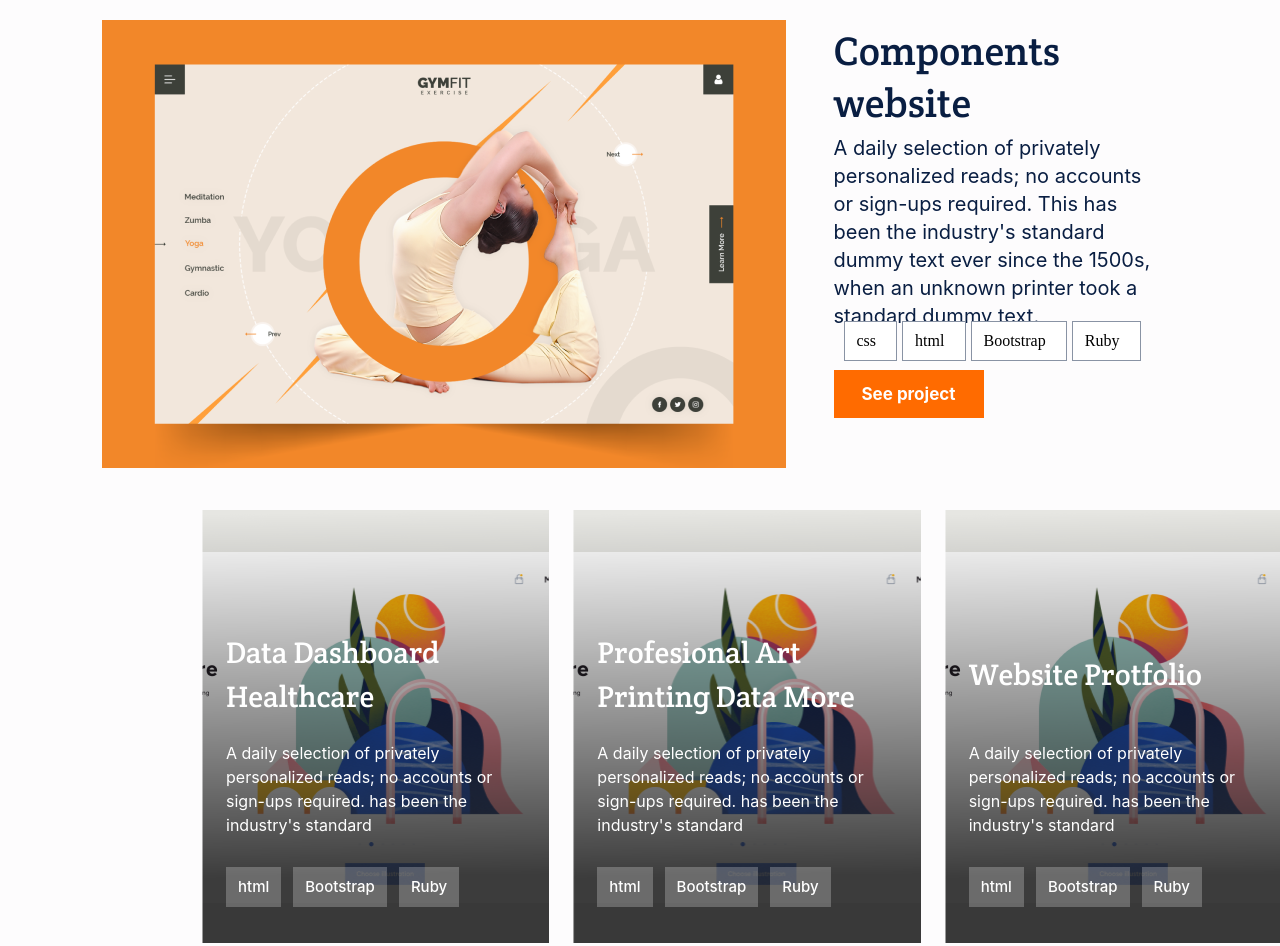
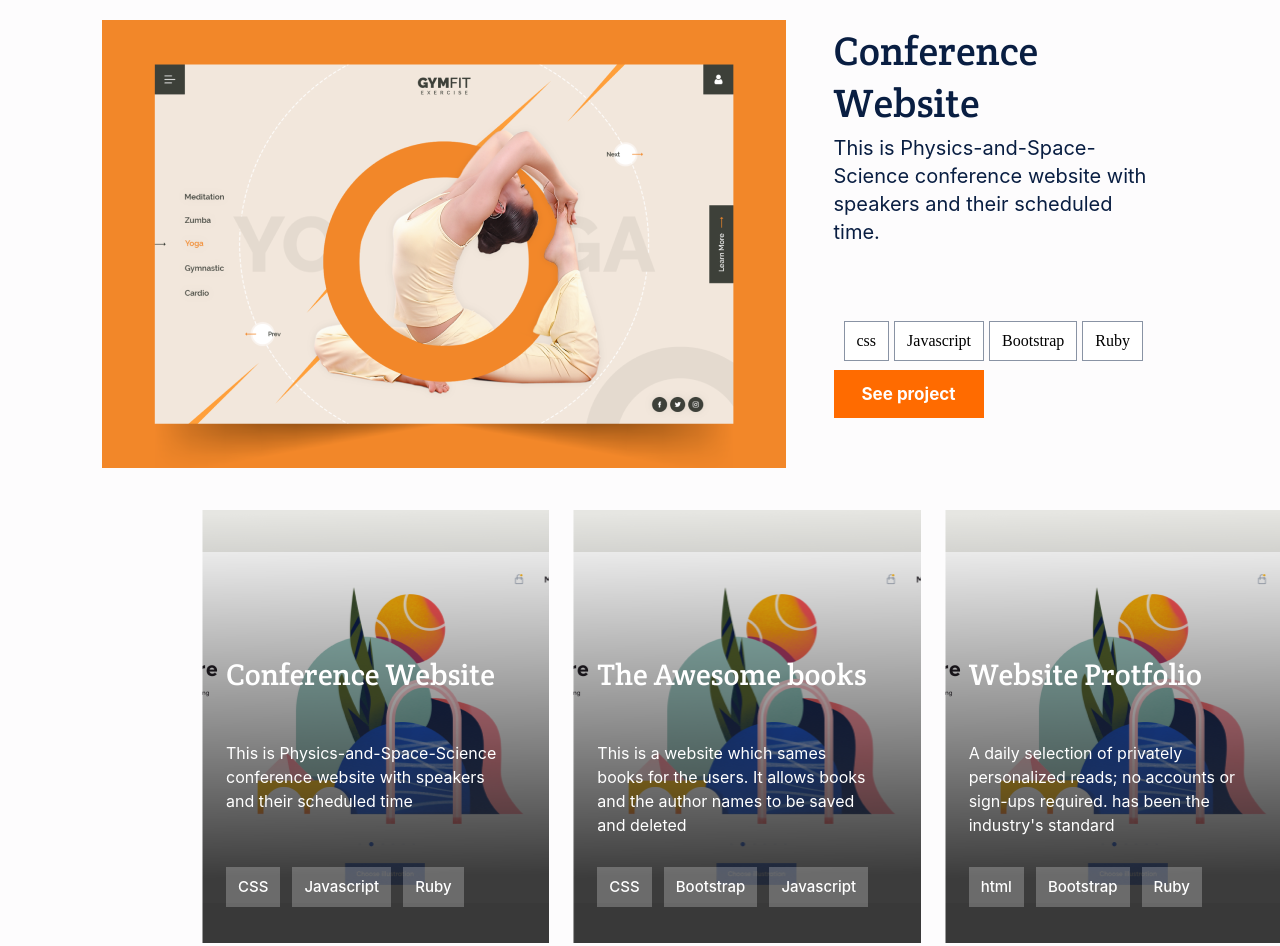
Before and after one commit to ikoote1/Portfolio-Setup, a website: page index.html in a window 1280 px wide. Shown: the part 1180-2126 px from the top of the page. Drawn offline with Linux system fonts and the light colour scheme.

Commit message:
Added two new projects to my portfolio

```diff
--- a/index.js
+++ b/index.js
@@ -17,11 +17,40 @@ document.querySelectorAll('.menu-r').forEach((n) => n.addEventListener('click',
 
 const modalsObj = [
   {
-    modalTitle: 'Components website',
-    modalList: ['css', 'html', 'Bootstrap', 'Ruby on rails'],
+    modalTitle: 'Conference Website',
+    modalList: ['CSS', 'Javascript', 'Ruby'],
+    modalImg: './images/book3.PNG',
+    modalText:
+      "This is Physics-and-Space-Science conference website with speakers and their scheduled time",
+      link:"https://ikoote1.github.io/Physics-and-Space-Science/",
+      liveLink:"https://github.com/ikoote1/Physics-and-Space-Science",
+  },
+  {
+    modalTitle: 'The Awesome books',
+    modalList: ['CSS', 'Bootstrap', 'Javascript'],
+    modalImg: './images/book.PNG',
+    modalText:
+      "This is a website which sames books for the users. It allows books and the author names to be saved. Books can be deleted at all. It was developed using CSS, Bootstrap and javascript",
+      link:'https://ikoote1.github.io/Awesome-books-ES6/',
+      liveLink:"https://github.com/ikoote1/Awesome-books-ES6",
+  },
+  {
+    modalTitle: 'Profesional Art Printing Data More',
+    modalList: ['html', 'Bootstrap', 'Ruby'],
     modalImg: './images/Snapshoot Portfolio.png',
     modalText:
-      "A daily selection of privately personalized reads; no accounts or sign-ups required. This has been the industry's standard dummy text ever since the 1500s, when an unknown printer took a standard dummy text.",
+      "A daily selection of privately personalized reads; no accounts or sign-ups required. has been the industry's standard",
+      link:'',
+      liveLink:"",
+  },
+  {
+    modalTitle: 'Website Protfolio',
+    modalList: ['html', 'Bootstrap', 'Ruby'],
+    modalImg: './images/Snapshoot Portfolio.png',
+    modalText:
+      "A daily selection of privately personalized reads; no accounts or sign-ups required. has been the industry's standard",
+      link:'',
+      liveLink:"",
   },
   {
     modalTitle: 'Data Dashboard Healthcare',
@@ -29,6 +58,8 @@ const modalsObj = [
     modalImg: './images/Snapshoot Portfolio.png',
     modalText:
       "A daily selection of privately personalized reads; no accounts or sign-ups required. has been the industry's standard",
+      link:'',
+      liveLink:"",
   },
   {
     modalTitle: 'Profesional Art Printing Data More',
@@ -36,6 +67,8 @@ const modalsObj = [
     modalImg: './images/Snapshoot Portfolio.png',
     modalText:
       "A daily selection of privately personalized reads; no accounts or sign-ups required. has been the industry's standard",
+      link:'',
+      liveLink:"",
   },
   {
     modalTitle: 'Website Protfolio',
@@ -43,27 +76,8 @@ const modalsObj = [
     modalImg: './images/Snapshoot Portfolio.png',
     modalText:
       "A daily selection of privately personalized reads; no accounts or sign-ups required. has been the industry's standard",
-  },
-  {
-    modalTitle: 'Data Dashboard Healthcare',
-    modalList: ['html', 'Bootstrap', 'Ruby'],
-    modalImg: './images/Snapshoot Portfolio.png',
-    modalText:
-      "A daily selection of privately personalized reads; no accounts or sign-ups required. has been the industry's standard",
-  },
-  {
-    modalTitle: 'Profesional Art Printing Data More',
-    modalList: ['html', 'Bootstrap', 'Ruby'],
-    modalImg: './images/Snapshoot Portfolio.png',
-    modalText:
-      "A daily selection of privately personalized reads; no accounts or sign-ups required. has been the industry's standard",
-  },
-  {
-    modalTitle: 'Website Protfolio',
-    modalList: ['html', 'Bootstrap', 'Ruby'],
-    modalImg: './images/Snapshoot Portfolio.png',
-    modalText:
-      "A daily selection of privately personalized reads; no accounts or sign-ups required. has been the industry's standard",
+      link:'',
+      liveLink:"",
   },
 ];
 
@@ -92,11 +106,11 @@ modalsObj.forEach((o) => {
           <div class="pop-B">
               <p>${o.modalText}</p>
               <div class="btn-popD">
+              <a href="${o.link}"><button type="button" style="z-index:20000" class="btn-pop btn-pop2">See Live <img src="./images/Icon - Export.png"
+                alt=""></button></a>
+            <a href="${o.liveLink}"><button type="button" style="z-index:20000" class="btn-pop btn-pop3">See Source <img src="./images/Vectorpop.png"
+                alt=""></button></a>
 
-                  <button type="button" class="btn-pop btn-pop2" onclick="location.href='https://ikoote1.github.io/Portfolio-Setup/'">See Live <img src="./images/Icon - Export.png"
-                          alt=""></button>
-                  <button type="button" class="btn-pop btn-pop3" onclick="location.href='https://github.com/ikoote1/Portfolio-Setup.git'">See Source <img src="./images/Vectorpop.png"
-                          alt=""></button>
               </div>
           </div>
       </div>
@@ -123,11 +137,11 @@ function closeModal(i) {
 
 const modalsOb = [
   {
-    modalTitl: 'Components website',
-    modalLis: ['css', 'html', 'Bootstrap', 'Ruby'],
+    modalTitl: 'Conference Website',
+    modalLis: ['css', 'Javascript', 'Bootstrap', 'Ruby'],
     modalIm: './images/Img Placeholder.png',
     modalTex:
-      "A daily selection of privately personalized reads; no accounts or sign-ups required. This has been the industry's standard dummy text ever since the 1500s, when an unknown printer took a standard dummy text.",
+      "This is Physics-and-Space-Science conference website with speakers and their scheduled time.",
   }];
 const work = document.querySelector('.description-med');
 
@@ -171,16 +185,16 @@ modalsOb.forEach((o) => {
 const modalsO = [
 
   {
-    modalTitle: 'Data Dashboard Healthcare',
-    modalList: ['html', 'Bootstrap', 'Ruby'],
+    modalTitle: 'Conference Website',
+    modalList: ['CSS', 'Javascript', 'Ruby'],
     modalText:
-      "A daily selection of privately personalized reads; no accounts or sign-ups required. has been the industry's standard",
+      "This is Physics-and-Space-Science conference website with speakers and their scheduled time",
   },
   {
-    modalTitle: 'Profesional Art Printing Data More',
-    modalList: ['html', 'Bootstrap', 'Ruby'],
+    modalTitle: 'The Awesome books',
+    modalList: ['CSS', 'Bootstrap', 'Javascript'],
     modalText:
-      "A daily selection of privately personalized reads; no accounts or sign-ups required. has been the industry's standard",
+      "This is a website which sames books for the users. It allows books and the author names to be saved and deleted",
   },
   {
     modalTitle: 'Website Protfolio',
```
Also changed, not shown: index.html (+0 -1 lines), images/book.PNG (added), images/book2.PNG (added), images/book3.PNG (added).
